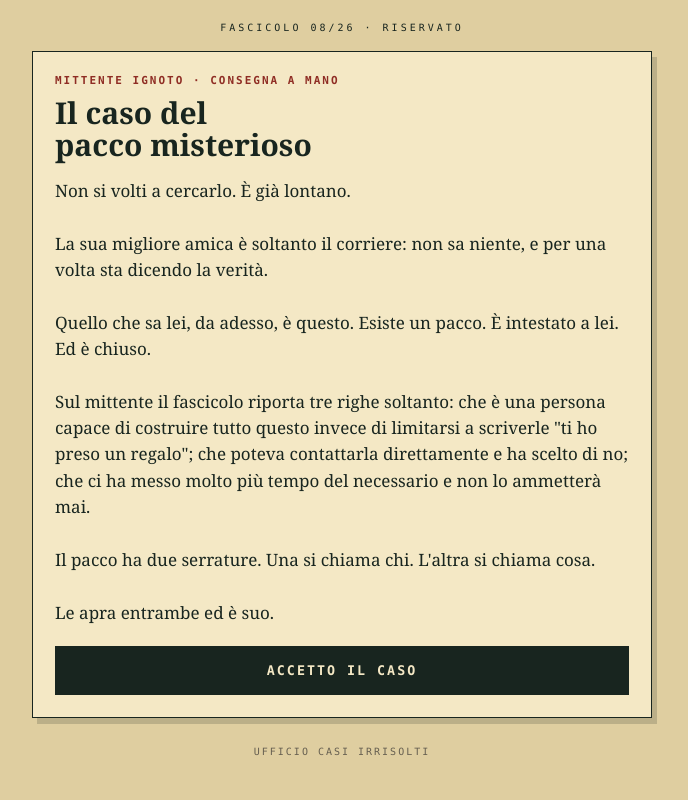
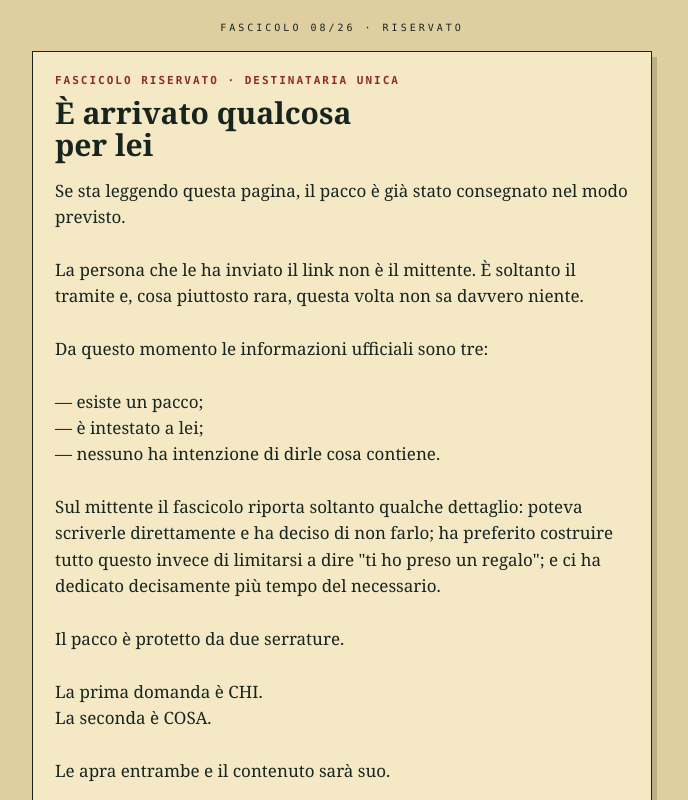
Before and after one commit to Saimone-Ola/Pacco-Misterioso, a React (Vite) app: page / in a window 1280 px wide. Shown: the top 800 px of the page, without its empty margins (298-986 px from the left). Built offline with nearby package versions, Linux system fonts and the light colour scheme.

Commit message:
Rewrite opening for WhatsApp delivery

```diff
--- a/src/dati.js
+++ b/src/dati.js
@@ -5,7 +5,7 @@ export const MESSAGGI = [
   "io sono rimasta imbambolata giuro", "comunque dentro c'era scritto solo questo 👇",
   "[QUI IL LINK]", "non chiedermi altro perché non so niente 😭",
 ];
-export const APERTURA={occhiello:"MITTENTE IGNOTO · CONSEGNA A MANO",titolo:"Il caso del\npacco misterioso",testo:`Non si volti a cercarlo. È già lontano.\n\nLa sua migliore amica è soltanto il corriere: non sa niente, e per una volta sta dicendo la verità.\n\nQuello che sa lei, da adesso, è questo. Esiste un pacco. È intestato a lei. Ed è chiuso.\n\nSul mittente il fascicolo riporta tre righe soltanto: che è una persona capace di costruire tutto questo invece di limitarsi a scriverle \"ti ho preso un regalo\"; che poteva contattarla direttamente e ha scelto di no; che ci ha messo molto più tempo del necessario e non lo ammetterà mai.\n\nIl pacco ha due serrature. Una si chiama chi. L'altra si chiama cosa.\n\nLe apra entrambe ed è suo.`,bottone:"ACCETTO IL CASO"};
+export const APERTURA={occhiello:"FASCICOLO RISERVATO · DESTINATARIA UNICA",titolo:"È arrivato qualcosa\nper lei",testo:`Se sta leggendo questa pagina, il pacco è già stato consegnato nel modo previsto.\n\nLa persona che le ha inviato il link non è il mittente. È soltanto il tramite e, cosa piuttosto rara, questa volta non sa davvero niente.\n\nDa questo momento le informazioni ufficiali sono tre:\n\n— esiste un pacco;\n— è intestato a lei;\n— nessuno ha intenzione di dirle cosa contiene.\n\nSul mittente il fascicolo riporta soltanto qualche dettaglio: poteva scriverle direttamente e ha deciso di non farlo; ha preferito costruire tutto questo invece di limitarsi a dire \"ti ho preso un regalo\"; e ci ha dedicato decisamente più tempo del necessario.\n\nIl pacco è protetto da due serrature.\n\nLa prima domanda è CHI.\nLa seconda è COSA.\n\nLe apra entrambe e il contenuto sarà suo.`,bottone:"APRI IL FASCICOLO"};
 export const SUDOKU={occhiello:"PRIMO SIGILLO",titolo:"La griglia",testo:`Il primo indizio è chiuso dietro una griglia. Nove per nove, nessuno sconto: il mittente sostiene che una così non le fa paura.\n\nOgni riga, ogni colonna e ogni riquadro devono contenere i numeri da 1 a 9, una volta sola.`,vinta:`Primo indizio recuperato.\n\nIl mittente non è un estraneo. È qualcuno che sa come si scrive il suo nome, che conosce la sua migliore amica abbastanza da riuscire a coinvolgerla, e che ha passato più di una sera a far funzionare questa pagina invece di guardare la televisione.\n\nIl suo nome ha sei lettere.`};
 export const NOME={occhiello:"SECONDO SIGILLO",titolo:"Chi ha mandato il pacco",testo:"Sei lettere. Se lo conosce davvero, non le serve altro.",soluzione:"SIMONE",errore:"Non è lui. Ci pensi ancora un attimo.",vinta:`Identificato.\n\nIl sospettato conferma tutto e aggiunge una cosa sola, che gli sembrava importante dire: scegliere è stato difficilissimo.\n\nLe opzioni erano tante, alcune anche discretamente stupide, e per giorni non è riuscito a decidersi. Alla fine ne ha scelta una, ed è convinto di averci preso.\n\nAdesso viene il bello: capire cos'è. Risponda a queste domande e vediamo se ci arriva.`};
 export const QUIZ=[{d:"Il regalo entra in una borsa?"},{d:"È una cosa che si fa, più che una cosa che si tiene?"},{d:"Ti toccherà spegnere il telefono per un po'?"},{d:"Servirà una giornata libera, non mezz'ora?"},{d:"Ritieni di aver capito il regalo?",finale:true}];
```
